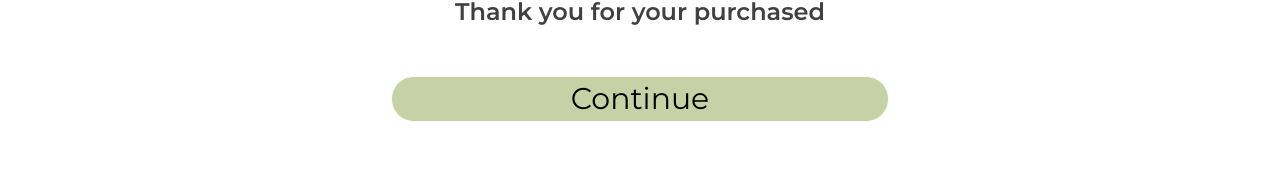
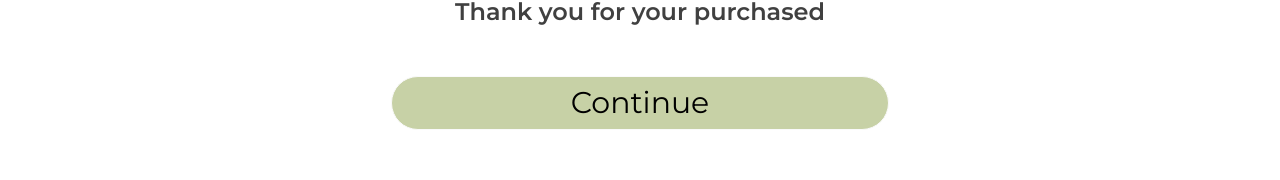
Before and after one commit to jsd7-group3-the-immortal-elf/elviro-frontend, a React (Vite) app: page /cart/checkout/purchased in a window 1280 px wide. Shown: the part 500-680 px from the top of the page. Built offline with nearby package versions, Linux system fonts and the light colour scheme; no server answers.

Commit message:
link to home

```diff
--- a/src/pages/main-web/PurchasedPage.jsx
+++ b/src/pages/main-web/PurchasedPage.jsx
@@ -12,7 +12,7 @@ export default function PurchasedPage() {
 					<h3>Thank you for your purchased</h3>
 					<Link
 						to={"/"}
-						className="text-center mt-8 p-1 w-full text-3xl rounded-full text-black bg-lightgreen hover:text-white border border-neutral-50  hover:bg-brown hover:shadow-xl active:shadow-2xl active:bg-gray-100 "
+						className="text-center mt-8 p-2 w-full text-3xl rounded-full text-black bg-lightgreen hover:text-white border border-neutral-50  hover:bg-brown hover:shadow-2xl  "
 					>
 						Continue
 					</Link>
```
